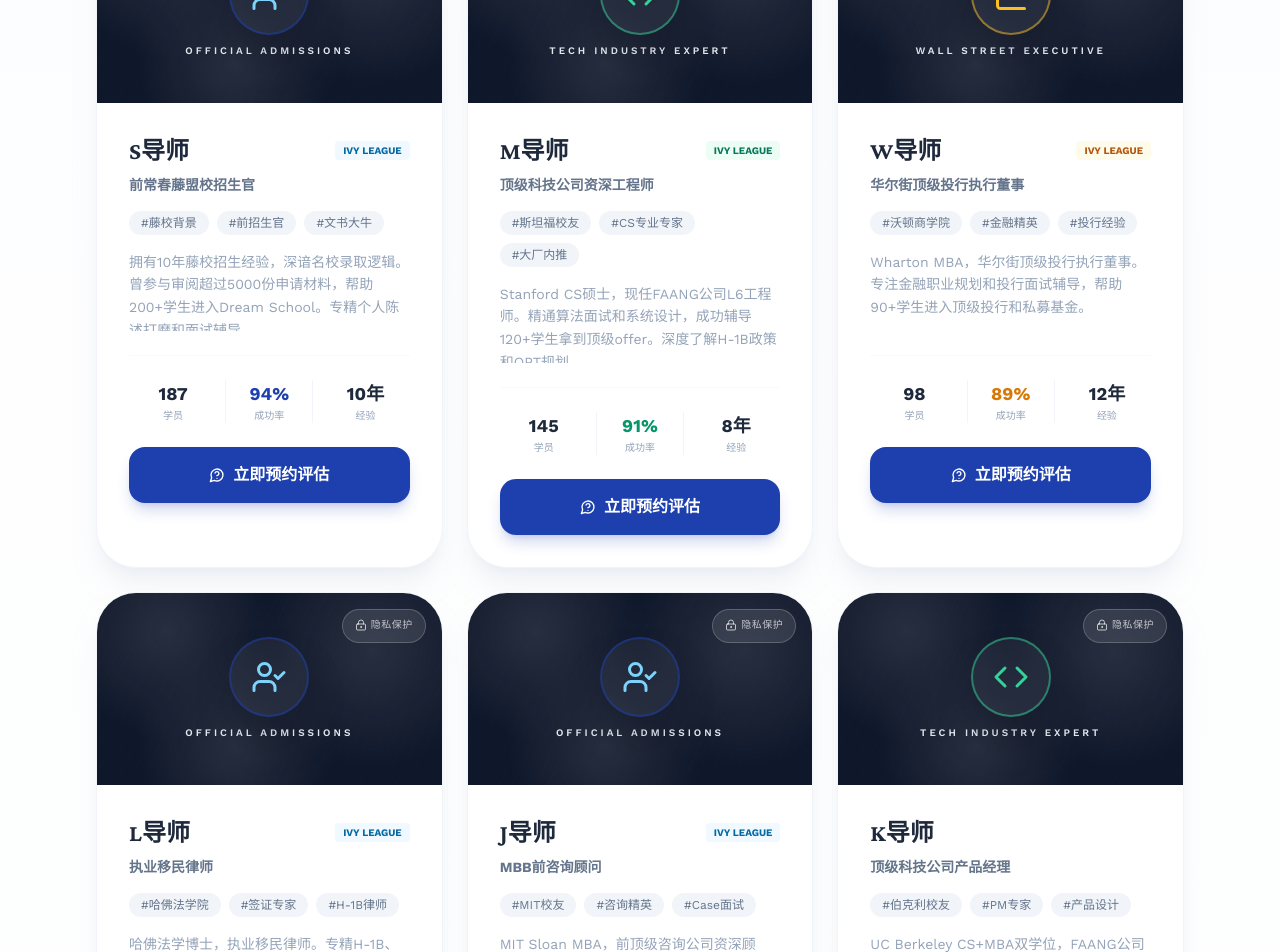
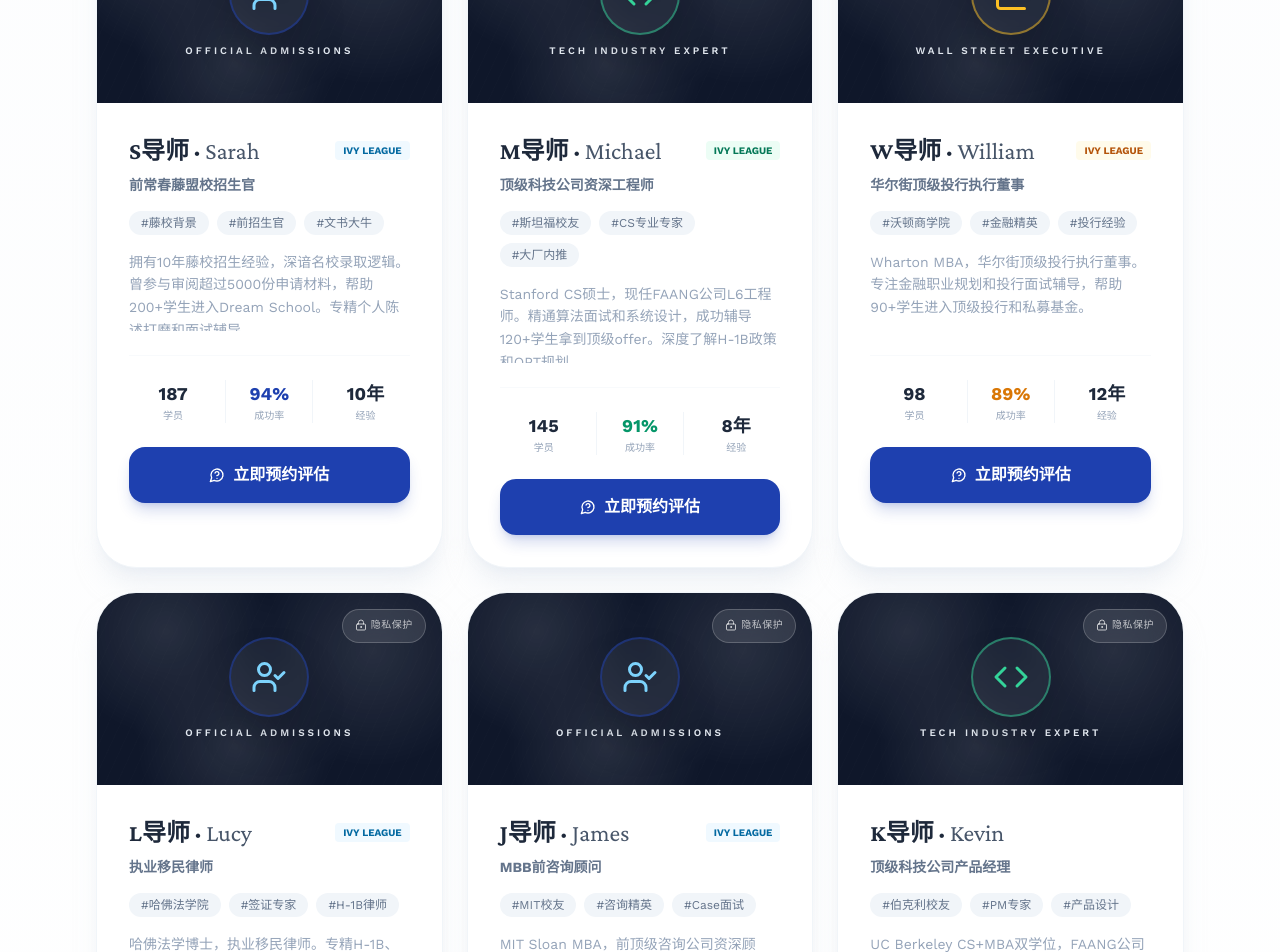
Before and after one commit to Kwang37/OpenEdu, a React (Vite) app: page / in a window 1280 px wide. Shown: the part 3140-4092 px from the top of the page. Built offline with nearby package versions, Linux system fonts and the light colour scheme.

Commit message:
Update App.jsx

```diff
--- a/src/App.jsx
+++ b/src/App.jsx
@@ -152,6 +152,7 @@ const TUTORS = [
   {
     id: 1,
     name: "S导师",
+    nameEn: "Sarah",
     title: "前常春藤盟校招生官",
     institution: "Ivy League University",
     tags: ["藤校背景", "前招生官", "文书大牛", "教育学博士"],
@@ -165,6 +166,7 @@ const TUTORS = [
   {
     id: 2,
     name: "M导师",
+    nameEn: "Michael",
     title: "顶级科技公司资深工程师",
     institution: "Stanford University",
     tags: ["斯坦福校友", "CS专业专家", "大厂内推", "技术面试"],
@@ -178,6 +180,7 @@ const TUTORS = [
   {
     id: 3,
     name: "W导师",
+    nameEn: "William",
     title: "华尔街顶级投行执行董事",
     institution: "Wharton School",
     tags: ["沃顿商学院", "金融精英", "投行经验", "CFA持证"],
@@ -191,6 +194,7 @@ const TUTORS = [
   {
     id: 4,
     name: "L导师",
+    nameEn: "Lucy",
     title: "执业移民律师",
     institution: "Harvard Law School",
     tags: ["哈佛法学院", "签证专家", "H-1B律师", "绿卡规划"],
@@ -204,6 +208,7 @@ const TUTORS = [
   {
     id: 5,
     name: "J导师",
+    nameEn: "James",
     title: "MBB前咨询顾问",
     institution: "MIT Sloan",
     tags: ["MIT校友", "咨询精英", "Case面试", "商业分析"],
@@ -217,6 +222,7 @@ const TUTORS = [
   {
     id: 6,
     name: "K导师",
+    nameEn: "Kevin",
     title: "顶级科技公司产品经理",
     institution: "UC Berkeley",
     tags: ["伯克利校友", "PM专家", "产品设计", "用户体验"],
@@ -230,6 +236,7 @@ const TUTORS = [
   {
     id: 7,
     name: "M博士",
+    nameEn: "Matthew",
     title: "顶尖医学院终身教授",
     institution: "Top Medical School",
     tags: ["医学专家", "公共卫生", "博士申请", "学术写作"],
@@ -243,6 +250,7 @@ const TUTORS = [
   {
     id: 8,
     name: "R导师",
+    nameEn: "Ryan",
     title: "大型科技公司数据科学家",
     institution: "Carnegie Mellon",
     tags: ["CMU校友", "数据科学", "机器学习", "A/B测试"],
@@ -256,6 +264,7 @@ const TUTORS = [
   {
     id: 9,
     name: "K2导师",
+    nameEn: "Kate",
     title: "四大会计师事务所资深经理",
     institution: "Duke University",
     tags: ["杜克校友", "四大经验", "审计咨询", "CPA认证"],
@@ -269,6 +278,7 @@ const TUTORS = [
   {
     id: 10,
     name: "W博士",
+    nameEn: "Wendy",
     title: "常春藤盟校研究员",
     institution: "Ivy League University",
     tags: ["藤校博士", "科研指导", "文书润色", "PhD申请"],
@@ -282,6 +292,7 @@ const TUTORS = [
   {
     id: 11,
     name: "H导师",
+    nameEn: "Helen",
     title: "华尔街投行副总裁",
     institution: "NYU Stern",
     tags: ["纽约大学", "投资银行", "估值建模", "并购交易"],
@@ -295,6 +306,7 @@ const TUTORS = [
   {
     id: 12,
     name: "P导师",
+    nameEn: "Peter",
     title: "顶级科技公司首席工程师",
     institution: "University of Washington",
     tags: ["华大校友", "云计算专家", "系统架构", "云平台认证"],
@@ -308,6 +320,7 @@ const TUTORS = [
   {
     id: 13,
     name: "G博士",
+    nameEn: "Grace",
     title: "藤校教育学院副教授",
     institution: "Ivy League University",
     tags: ["藤校教授", "教育心理学", "申请策略", "职业规划"],
@@ -321,6 +334,7 @@ const TUTORS = [
   {
     id: 14,
     name: "C导师",
+    nameEn: "Claire",
     title: "知名科技公司产品总监",
     institution: "Stanford GSB",
     tags: ["斯坦福商学院", "产品战略", "增长黑客", "创业经验"],
@@ -334,6 +348,7 @@ const TUTORS = [
   {
     id: 15,
     name: "R2导师",
+    nameEn: "Rachel",
     title: "MBB战略咨询经理",
     institution: "Northwestern Kellogg",
     tags: ["凯洛格商学院", "战略咨询", "市场分析", "商业策略"],
@@ -347,6 +362,7 @@ const TUTORS = [
   {
     id: 16,
     name: "D导师",
+    nameEn: "David",
     title: "顶级科技公司高级设计师",
     institution: "Rhode Island School of Design",
     tags: ["RISD校友", "UX/UI设计", "产品设计", "交互设计"],
@@ -360,6 +376,7 @@ const TUTORS = [
   {
     id: 17,
     name: "Z博士",
+    nameEn: "Zoe",
     title: "藤校经济学访问学者",
     institution: "Ivy League University",
     tags: ["藤校背景", "经济学家", "量化分析", "研究方法"],
@@ -373,6 +390,7 @@ const TUTORS = [
   {
     id: 18,
     name: "A导师",
+    nameEn: "Alex",
     title: "企业级SaaS解决方案架构师",
     institution: "Georgia Tech",
     tags: ["佐治亚理工", "SaaS专家", "企业软件", "云平台"],
@@ -386,6 +404,7 @@ const TUTORS = [
   {
     id: 19,
     name: "L2导师",
+    nameEn: "Linda",
     title: "四大税务合伙人",
     institution: "USC Marshall",
     tags: ["南加大校友", "税务专家", "四大合伙人", "国际税法"],
@@ -399,6 +418,7 @@ const TUTORS = [
   {
     id: 20,
     name: "T导师",
+    nameEn: "Thomas",
     title: "知名招聘平台人才主管",
     institution: "Cornell University",
     tags: ["康奈尔校友", "HR专家", "招聘策略", "职业发展"],
@@ -2077,7 +2097,7 @@ const App = () => {
                   <div className="p-6 md:p-8">
                     <div className="flex items-center justify-between mb-2">
                       <h3 className="font-heading text-2xl font-bold text-slate-800">
-                        {tutor.name}
+                        {tutor.name} · <span className="text-slate-600 font-normal">{tutor.nameEn}</span>
                       </h3>
                       {hasIvy && (
                         <span className={`px-2 py-0.5 ${theme.pillBg} ${theme.pillText} text-[10px] font-bold rounded`}>
```
